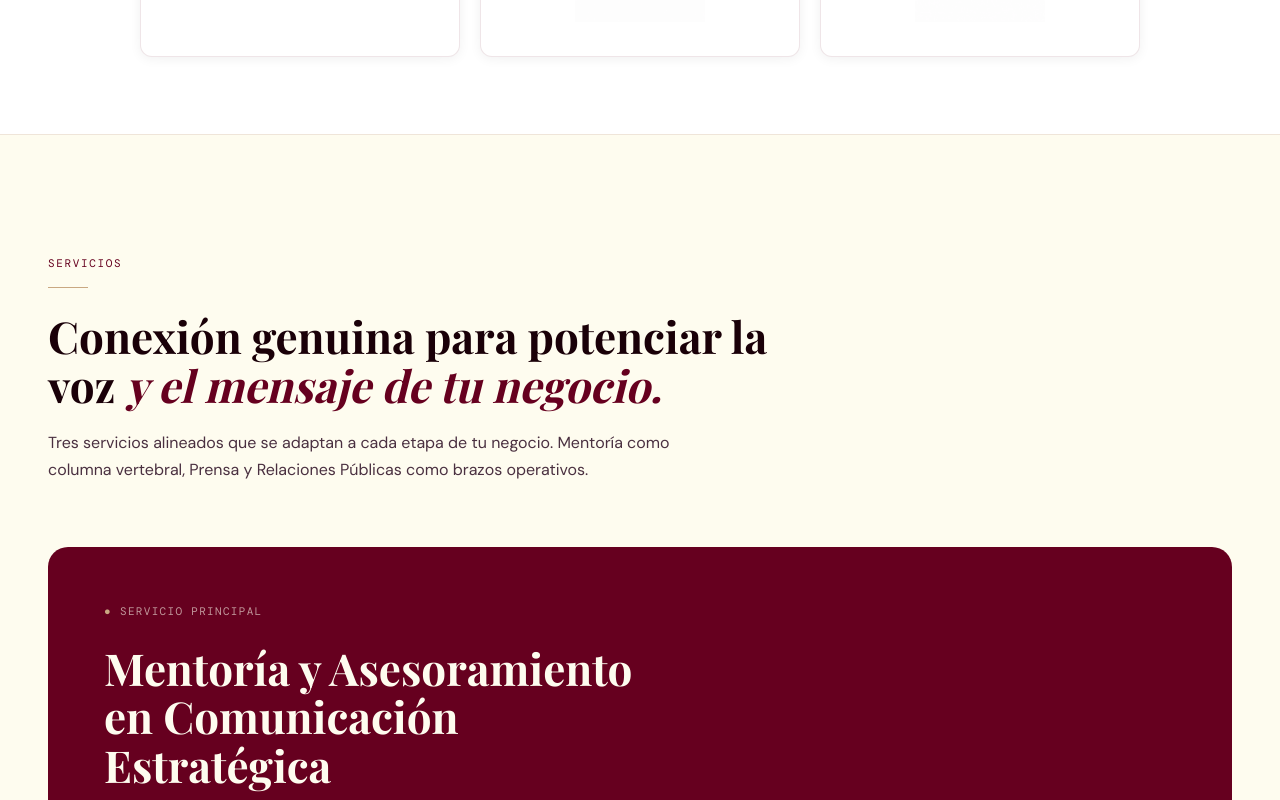
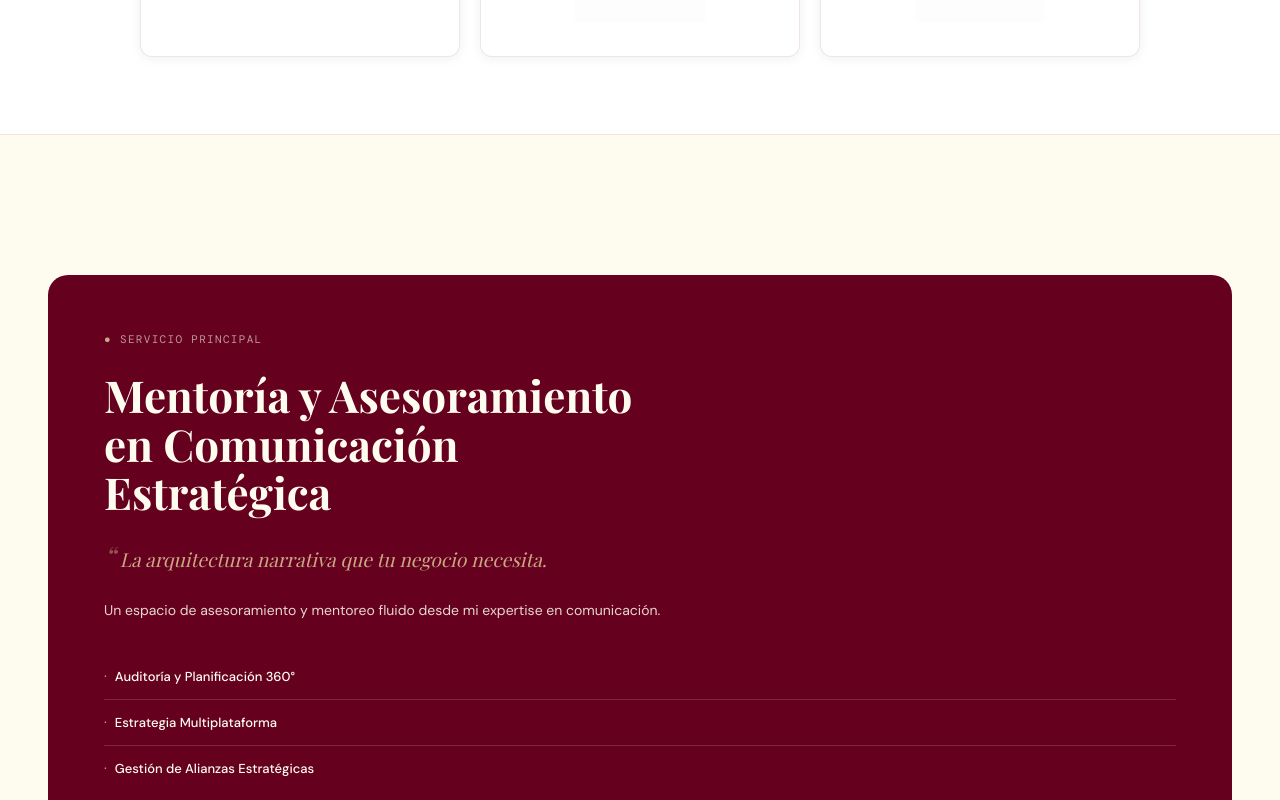
Before and after one commit to NicolasDebe/sanchezmarian-web, a Next.js app: page / in a window 1280 px wide. Shown: the part 2700-3500 px from the top of the page. Built offline with nearby package versions, Linux system fonts and the light colour scheme; no server answers; the database is empty; a web font is replaced by a local one.

Commit message:
feat(home): eliminar encabezado de servicios y limpiar schema

```diff
--- a/components/home-servicios.tsx
+++ b/components/home-servicios.tsx
@@ -74,44 +74,8 @@ export function HomeServicios({
   const ctaLabel = sec.card_cta_label || "Conocer este servicio"
 
   return (
-    <section id="servicios" className="bg-hueso py-20 lg:py-[120px]">
+    <section id="servicios" className="bg-hueso pt-24 lg:pt-[140px] pb-20 lg:pb-[120px]">
       <div className="max-w-7xl mx-auto px-6 lg:px-12">
-
-        {/* ── Encabezado de sección ── */}
-        <motion.div
-          variants={containerVariants}
-          initial="hidden"
-          whileInView="visible"
-          viewport={VIEWPORT}
-          className="mb-14 lg:mb-16"
-        >
-          <motion.p
-            variants={itemVariants}
-            className="font-mono uppercase text-bordo mb-4"
-            style={{ fontSize: 11, letterSpacing: "0.15em" }}
-          >
-            {sec.eyebrow}
-          </motion.p>
-
-          <motion.div variants={itemVariants} className="w-10 h-px bg-dorado mb-6" />
-
-          <motion.h2
-            variants={itemVariants}
-            className="font-playfair font-bold text-negro-bordo leading-[1.1] mb-5"
-            style={{ fontSize: "clamp(28px, 3.5vw, 44px)", maxWidth: 760 }}
-          >
-            {sec.title_pre}{" "}
-            <em className="font-playfair italic text-bordo">{sec.title_accent}</em>
-          </motion.h2>
-
-          <motion.p
-            variants={itemVariants}
-            className="font-sans text-gris-bordo"
-            style={{ fontSize: 16, lineHeight: 1.7, maxWidth: 640 }}
-          >
-            {sec.subtitle}
-          </motion.p>
-        </motion.div>
 
         {/* ── Bento grid ── */}
         <motion.div
--- a/lib/home-schema.ts
+++ b/lib/home-schema.ts
@@ -91,31 +91,8 @@ export const HOME_SECTIONS: SectionDef[] = [
     section: "servicios",
     title: "Servicios (vidriera del home)",
     legend:
-      "Encabezado y pie de la sección de servicios del home. Los TÍTULOS, frases y descripciones de cada servicio (Mentoría, Prensa, RRPP) se leen de la página de Servicios; acá solo editás el marco. La parte destacada del título se muestra en cursiva bordó automáticamente.",
+      "Texto del link de cada card y pie de sección. Los NOMBRES, taglines, descripciones y sub-servicios de cada servicio se editan en la pestaña «Servicios» del menú; cualquier cambio ahí se refleja en el home automáticamente.",
     fields: [
-      { field: "eyebrow", type: "text", label: "Eyebrow", fallback: "Servicios", maxChars: 30 },
-      {
-        field: "title_pre",
-        type: "text",
-        label: "Título — parte normal",
-        fallback: "Conexión genuina para potenciar la voz",
-        maxChars: 80,
-      },
-      {
-        field: "title_accent",
-        type: "text",
-        label: "Título — destacado (cursiva bordó)",
-        fallback: "y el mensaje de tu negocio.",
-        maxChars: 80,
-      },
-      {
-        field: "subtitle",
-        type: "longtext",
-        label: "Subtítulo",
-        fallback:
-          "Tres servicios alineados que se adaptan a cada etapa de tu negocio. Mentoría como columna vertebral, Prensa y Relaciones Públicas como brazos operativos.",
-        maxChars: 280,
-      },
       {
         field: "card_cta_label",
         type: "text",
--- /dev/null
+++ b/scripts/cleanup-home-servicios-header.ts
@@ -0,0 +1,106 @@
+/**
+ * Limpieza: elimina las filas huérfanas del encabezado de la sección de
+ * servicios del HOME (page='home', section='servicios') que ya NO existen en
+ * el schema (lib/home-schema.ts): eyebrow, title_pre, title_accent, subtitle.
+ *
+ * Idempotente: si las filas ya no existen, no hace nada. Antes de borrar, hace
+ * backup del valor actual en content_versions (mismo shape que
+ * saveContentSection: content_block_id, value, value_long, version, created_by).
+ *
+ * Ejecutar UNA vez con: npx tsx scripts/cleanup-home-servicios-header.ts
+ */
+
+import { createClient } from "@supabase/supabase-js"
+import * as dotenv from "dotenv"
+import path from "path"
+
+dotenv.config({ path: path.resolve(process.cwd(), ".env.local") })
+
+const PAGE = "home"
+const SECTION = "servicios"
+const ORPHAN_FIELDS = ["eyebrow", "title_pre", "title_accent", "subtitle"] as const
+
+const url = process.env.NEXT_PUBLIC_SUPABASE_URL
+const serviceKey = process.env.SUPABASE_SERVICE_ROLE_KEY
+
+if (!url || !serviceKey) {
+  console.error(
+    "✗ Falta SUPABASE_SERVICE_ROLE_KEY (o NEXT_PUBLIC_SUPABASE_URL) en .env.local. Abortando.",
+  )
+  process.exit(1)
+}
+
+const admin = createClient(url, serviceKey, { auth: { persistSession: false } })
+
+async function cleanupUserId(): Promise<string | null> {
+  // content_versions.created_by referencia a un usuario; usamos el admin real.
+  const { data } = await admin.auth.admin.listUsers()
+  const u =
+    data?.users.find((x) => x.email === "nicodebe05@gmail.com") ?? data?.users[0]
+  return u?.id ?? null
+}
+
+async function main() {
+  console.log(
+    `🧹 Limpieza encabezado de servicios del home (${PAGE}/${SECTION})...\n`,
+  )
+
+  const { data: rows, error } = await admin
+    .from("content_blocks")
+    .select("id, field, value, value_long, version")
+    .eq("page", PAGE)
+    .eq("section", SECTION)
+    .in("field", ORPHAN_FIELDS as unknown as string[])
+
+  if (error) {
+    console.error("✗ No se pudo leer content_blocks:", error.message)
+    process.exit(1)
+  }
+
+  if (!rows || rows.length === 0) {
+    console.log("= Nada que limpiar: las filas huérfanas ya no existen.")
+    return
+  }
+
+  const userId = await cleanupUserId()
+
+  // 1. Backup en content_versions ANTES de borrar.
+  const versionRows = rows.map((r) => ({
+    content_block_id: r.id,
+    value: r.value ?? r.value_long ?? "",
+    value_long: r.value_long ?? null,
+    version: r.version ?? 1,
+    created_by: userId,
+  }))
+  const { error: backupErr } = await admin
+    .from("content_versions")
+    .insert(versionRows)
+  if (backupErr) {
+    console.error(
+      `✗ Backup en content_versions falló — NO se borra nada: ${backupErr.message}`,
+    )
+    process.exit(1)
+  }
+  console.log(
+    `💾 Backup de ${versionRows.length} fila(s) en content_versions (limpieza: campos eliminados del schema).`,
+  )
+
+  // 2. DELETE de las filas huérfanas.
+  const { error: delErr } = await admin
+    .from("content_blocks")
+    .delete()
+    .eq("page", PAGE)
+    .eq("section", SECTION)
+    .in("field", ORPHAN_FIELDS as unknown as string[])
+  if (delErr) {
+    console.error("✗ DELETE falló:", delErr.message)
+    process.exit(1)
+  }
+
+  for (const r of rows) {
+    console.log(`🗑  borrado  ${PAGE}/${SECTION}/${r.field}`)
+  }
+  console.log(`\n📊 ${rows.length} fila(s) eliminada(s). Listo.`)
+}
+
+main()
```
